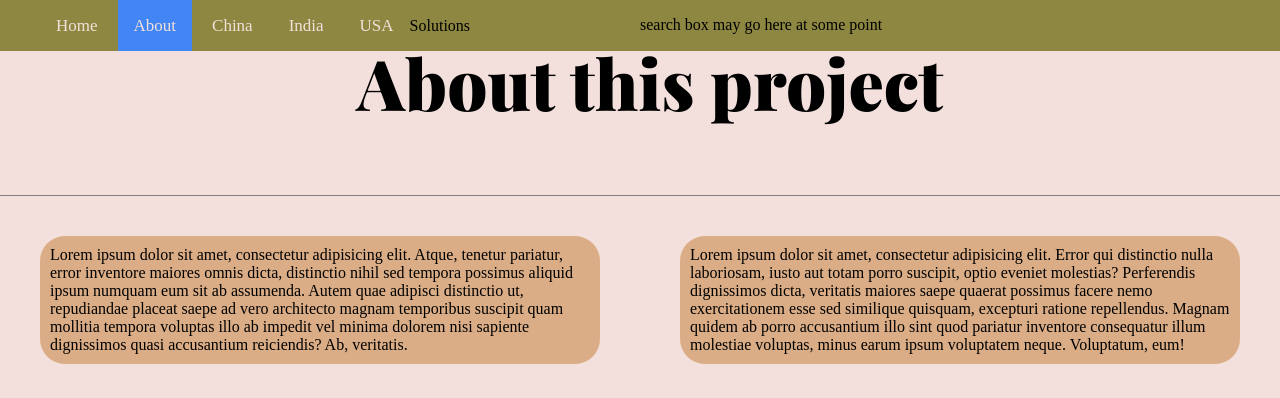
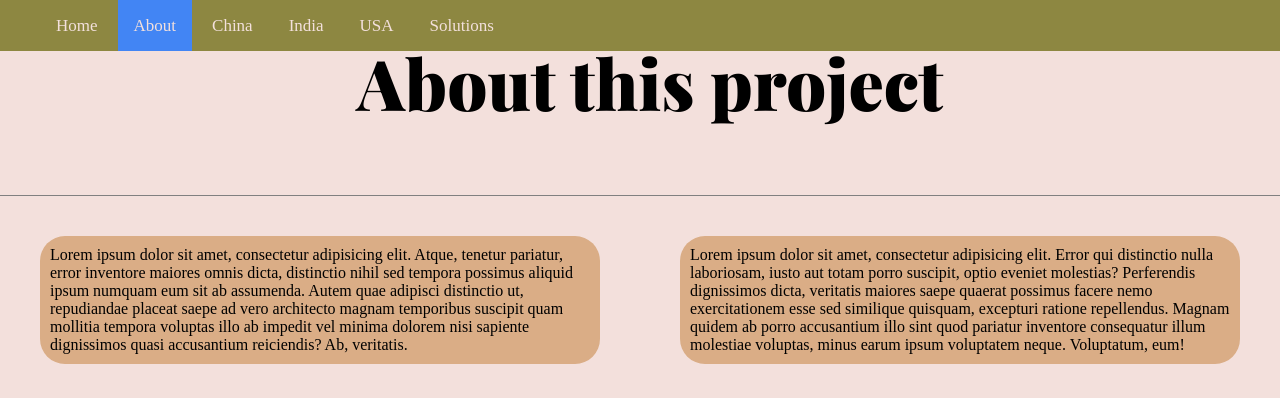
Before and after one commit to rvolkov1/Global-Capstone-Project, a plain HTML site: page about.html in a window 1280 px wide. Shown: the top 398 px of the page. Drawn offline with nearby package versions, Linux system fonts and the light colour scheme; a web font is replaced by a local one.

Commit message:
Modify topnav

```diff
--- a/about.html
+++ b/about.html
@@ -14,11 +14,8 @@
         <a class="active" href="about.html">About</a>
         <a href="countries/china.html">China</a>
         <a href="countries/india.html">India</a>
-        <a href="countries/usa.html">USA</a
-          <a href="otherwork/solutions.html">Solutions</a>
-      </div>
-      <div class="search">
-        search box may go here at some point
+        <a href="countries/usa.html">USA</a>
+        <a href="otherwork/solutions.html">Solutions</a>
       </div>
     </div>
     <div class="title">
--- a/css/countries.css
+++ b/css/countries.css
@@ -33,7 +33,7 @@ p {
   grid-template-columns: 1fr 1fr;
   grid-template-rows: 1fr;
   grid-template-areas:
-  "nav search"
+  "nav nav"
 }
 
 .nav {
@@ -65,11 +65,6 @@ p {
 /*offset the links from the left edge of the screen*/
 .nav a.first {
   margin-left: 40px;
-}
-
-.search  {
-  background-color: #8D8741;
-  grid-area: search;
 }
 
 .display {
--- a/css/home.css
+++ b/css/home.css
@@ -33,7 +33,7 @@ p {
   grid-template-columns: 1fr 1fr;
   grid-template-rows: 1fr;
   grid-template-areas:
-  "nav search"
+  "nav nav"
 }
 
 .nav {
@@ -65,11 +65,6 @@ p {
 /*offset the links from the left edge of the screen*/
 .nav a.first {
   margin-left: 40px;
-}
-
-.search  {
-  background-color: #8D8741;
-  grid-area: search;
 }
 
 .display {
--- a/css/main.css
+++ b/css/main.css
@@ -34,7 +34,7 @@ p {
   grid-template-columns: 1fr 1fr;
   grid-template-rows: 1fr;
   grid-template-areas:
-  "nav search"
+  "nav nav"
 }
 
 .nav {
@@ -66,11 +66,6 @@ p {
 /*offset the links from the left edge of the screen*/
 .nav a.first {
   margin-left: 40px;
-}
-
-.search  {
-  background-color: #8D8741;
-  grid-area: search;
 }
 
 .title {
--- a/css/submenu.css
+++ b/css/submenu.css
@@ -33,7 +33,7 @@ p {
   grid-template-columns: 1fr 1fr;
   grid-template-rows: 1fr;
   grid-template-areas:
-  "nav search"
+  "nav nav"
 }
 
 .nav {
@@ -65,11 +65,6 @@ p {
 /*offset the links from the left edge of the screen*/
 .nav a.first {
   margin-left: 40px;
-}
-
-.search  {
-  background-color: #8D8741;
-  grid-area: search;
 }
 
 .title {
```
Also changed, not shown: countries/china.html (+0 -3 lines), countries/india.html (+0 -3 lines), countries/usa.html (+0 -3 lines), index.html (+0 -3 lines), otherwork/analysis.html (+0 -3 lines), otherwork/solutions.html (+0 -3 lines).
